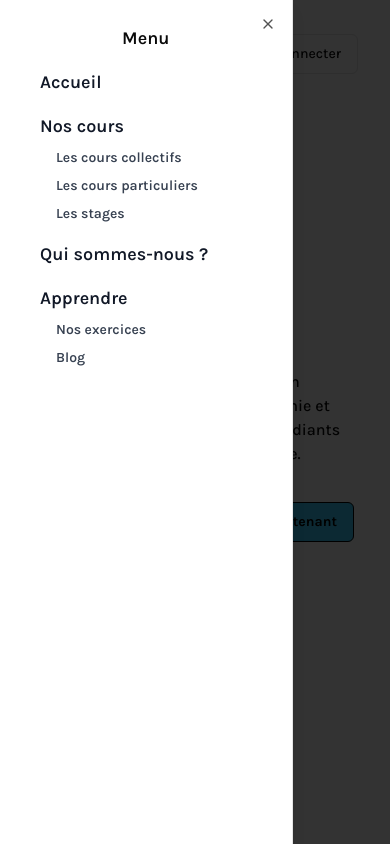
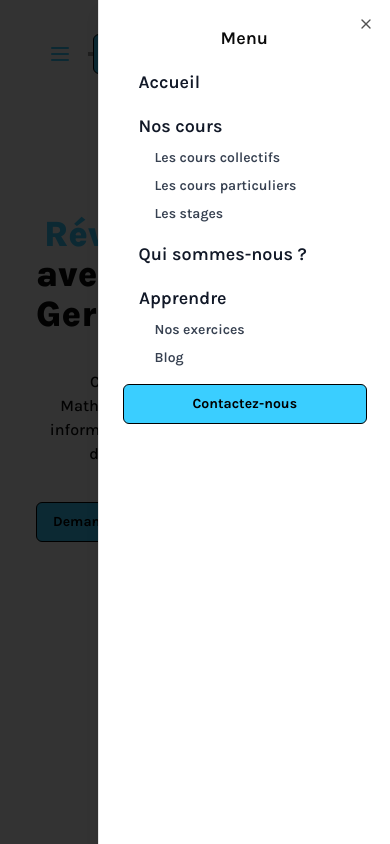
Before and after one commit to clemencefrz/cours-geroa, a Next.js app: page / in a window 390 px wide. Both pictures are taken after a click on the button 60 px from the left and 54 px from the top of the page. Shown: the top 844 px of the page. Built offline with nearby package versions, Linux system fonts and the light colour scheme; grey boxes are pictures that could not be loaded.

Commit message:
resolve pbm burger menu

```diff
--- a/app/components/Header/NavMobile.tsx
+++ b/app/components/Header/NavMobile.tsx
@@ -1,13 +1,15 @@
 import { Button } from "@/components/ui/button";
 import {
   Sheet,
+  SheetClose,
   SheetContent,
+  SheetFooter,
   SheetHeader,
   SheetTitle,
   SheetTrigger,
 } from "@/components/ui/sheet";
+import Link from "next/link";
 import { Menu } from "lucide-react";
-
 const navigationItems = [
   { textTrigger: "Accueil", href: "/" },
   {
@@ -44,19 +46,14 @@ const navigationItems = [
 const NavMobile = () => {
   return (
     <Sheet>
-      {/* Trigger button for mobile menu */}
       <SheetTrigger asChild>
-        <Button variant="link" aria-label="Open menu" className="md:hidden">
+        <Button variant="link" className="md:hidden">
           <Menu size={24} />
         </Button>
       </SheetTrigger>
-      <SheetContent
-        side="left"
-        className="md:hidden"
-        aria-labelledby="sheet-title"
-      >
+      <SheetContent>
         <SheetHeader>
-          <SheetTitle id="sheet-title">Menu</SheetTitle>
+          <SheetTitle>Menu</SheetTitle>
         </SheetHeader>
         <div className="space-y-4 p-4">
           {navigationItems.map((item, index) => (
@@ -94,6 +91,13 @@ const NavMobile = () => {
             </div>
           ))}
         </div>
+        <SheetFooter>
+          <SheetClose asChild>
+            <Button asChild>
+              <Link href="/contact">Contactez-nous</Link>
+            </Button>
+          </SheetClose>
+        </SheetFooter>
       </SheetContent>
     </Sheet>
   );
```
